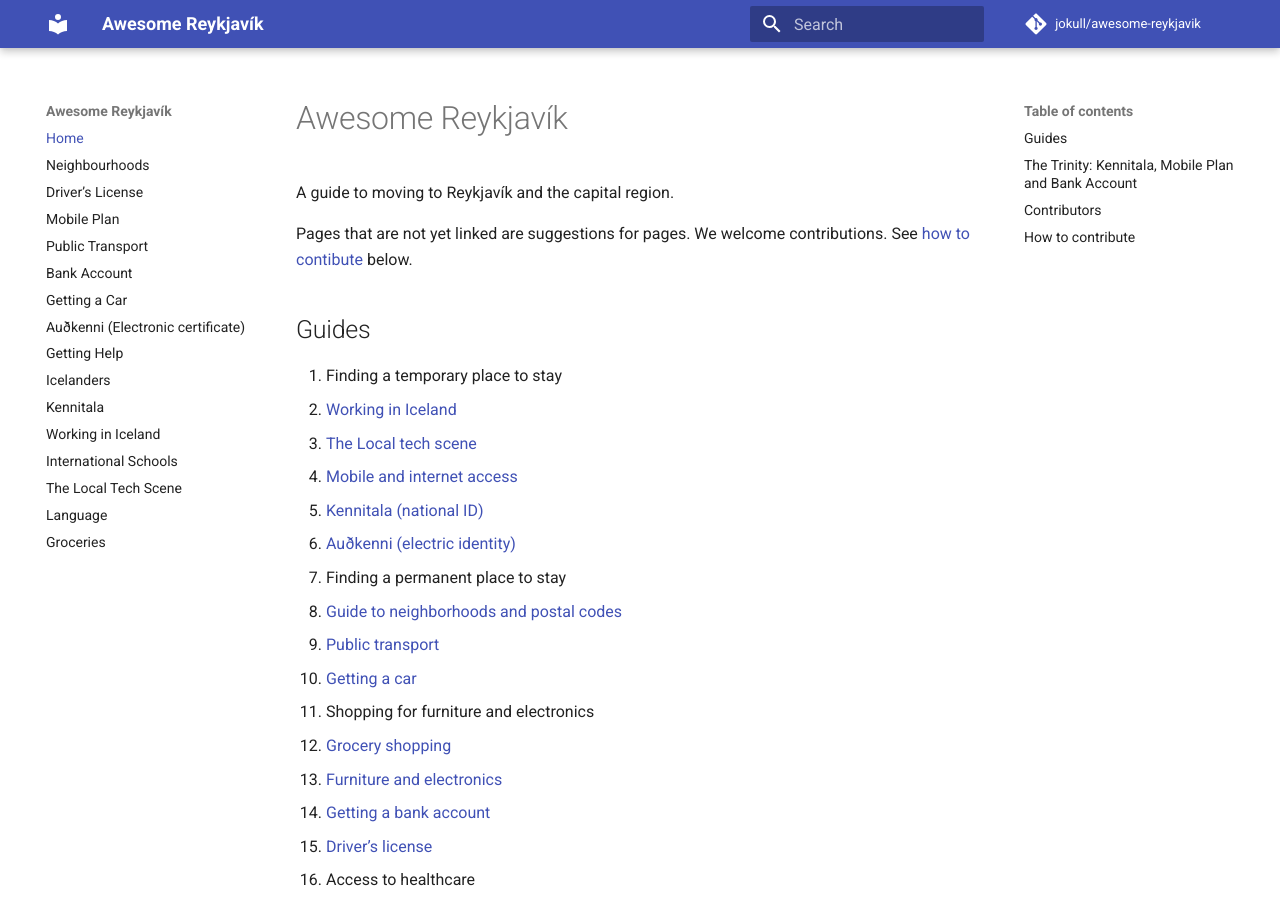
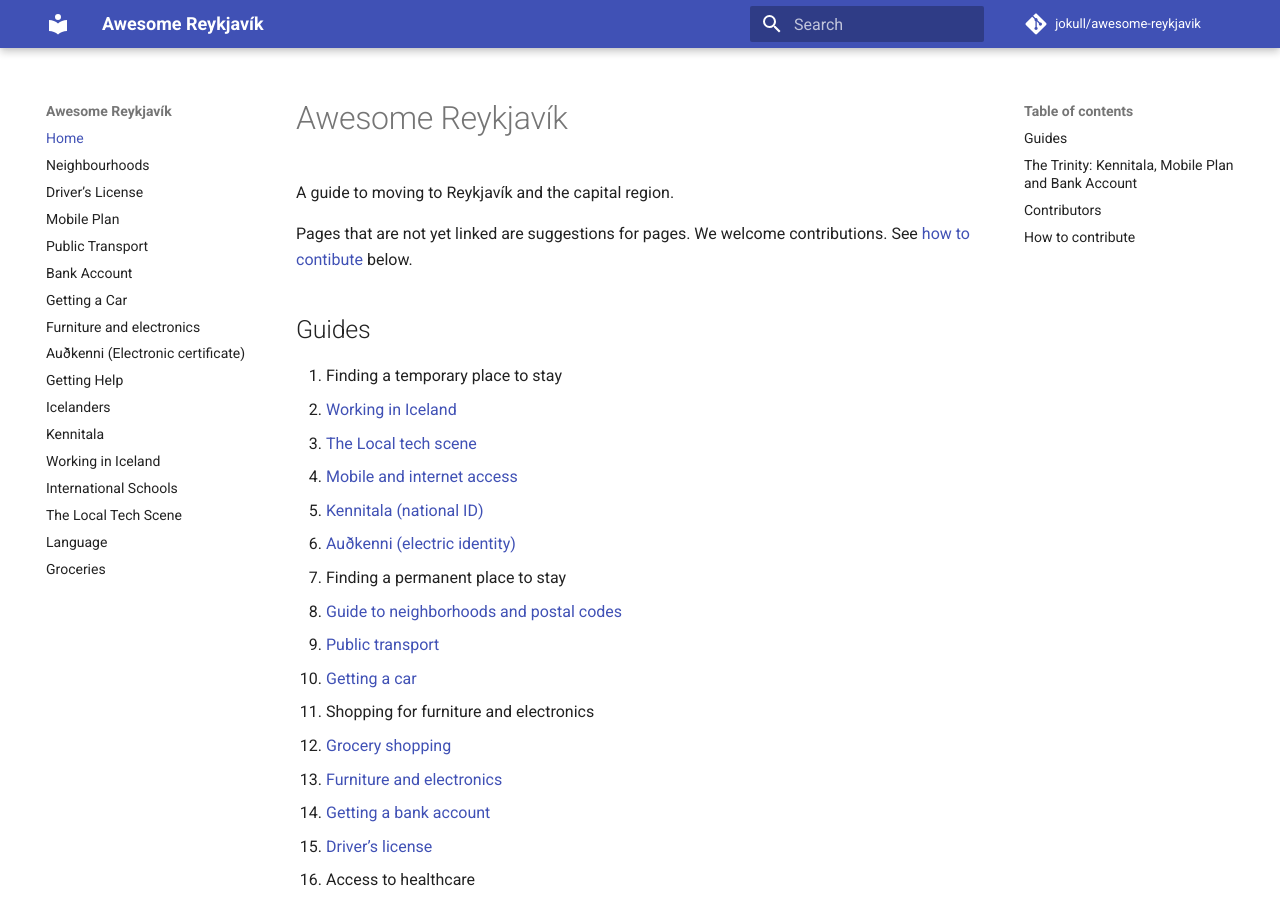
Before and after one commit to jokull/awesome-reykjavik, an MkDocs documentation site: the page built from docs/index.md, in a window 1280 px wide and 900 px high. Built offline with MkDocs 1.6.1 and Material for MkDocs 9.7.7, drawn with Linux system fonts in a browser that asks for light colours; comment, search, counter and statistics services are not loaded.

Commit message:
Update mkdocs.yml

```diff
--- a/mkdocs.yml
+++ b/mkdocs.yml
@@ -20,6 +20,7 @@ nav:
   - 'Public Transport': 'guides/public-transport.md'
   - 'Bank Account': 'guides/bank-account.md'
   - 'Getting a Car': 'guides/getting-a-car.md'
+  - 'Furniture and electronics': 'guides/furniture-electronics.md'
   - 'Auðkenni (Electronic certificate)': 'guides/audkenni.md'
   - 'Getting Help': 'guides/getting-help.md'
   - 'Icelanders': 'guides/icelanders.md'
```
